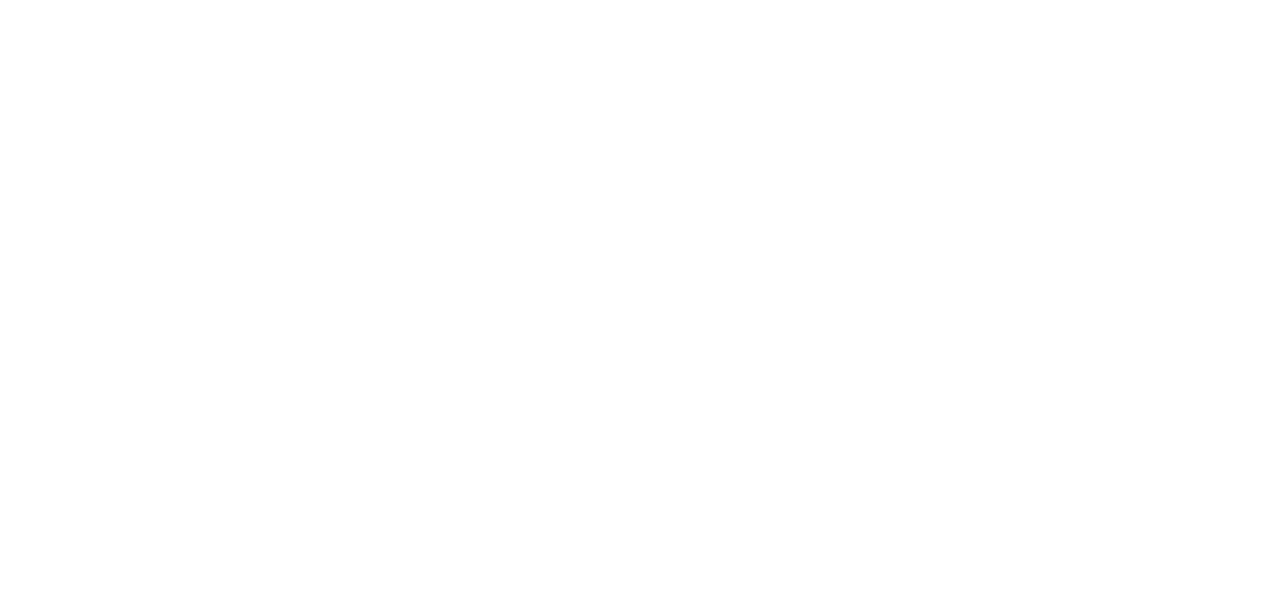
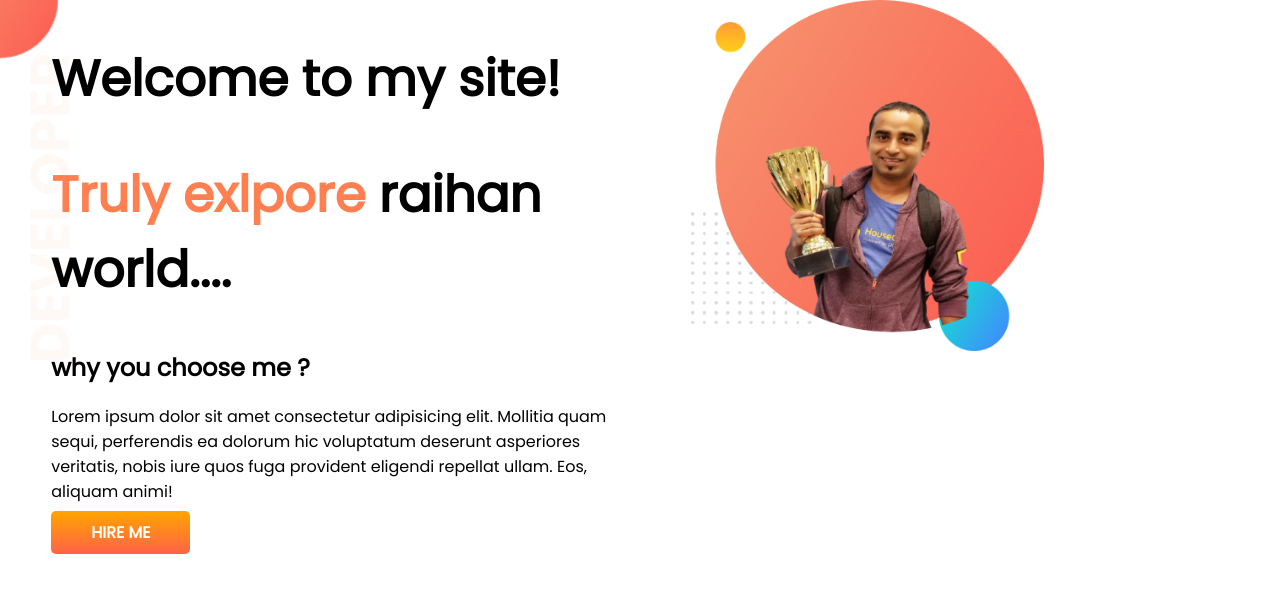
Before and after one commit to Showshad-UIA/Raihan-portfolio, a plain HTML site: page index.html in a window 1280 px wide. Drawn offline with Linux system fonts and the light colour scheme.

Commit message:
top banner added

```diff
--- a/index.html
+++ b/index.html
@@ -2,12 +2,25 @@
 <html lang="en">
 <head>
     <meta charset="UTF-8">
-    <meta http-equiv="X-UA-Compatible" content="IE=edge">
     <meta name="viewport" content="width=device-width, initial-scale=1.0">
-    <title>Raihan portfolio</title>
+    <meta http-equiv="X-UA-Compatible" content="ie=edge">
+    <title>Raihan Website</title>
+    <link href="https://fonts.googleapis.com/css?family=Poppins&display=swap" rel="stylesheet">
     <link rel="stylesheet" href="style.css">
 </head>
 <body>
+   <section class="top-banner">
+    <div class="half-width"><h1>Welcome to my site!</h1>
+        <h1><span id="change">Truly exlpore</span> raihan world....</h1>
+        <h2>why you choose me ?</h2>
+        <p>Lorem ipsum dolor sit amet consectetur adipisicing elit. Mollitia quam sequi, perferendis ea dolorum hic voluptatum deserunt asperiores veritatis, nobis iure quos fuga provident eligendi repellat ullam. Eos, aliquam animi!</p>
 
+    <a class="link-button" target="_blank" href="https://www.linkedin.com/in/raihan-islam-564661190/">HIRE ME</a>
+    </div>
+
+       <div class="half-width"><img src="images/fancy.png" alt="jonker">
+
+    </div>
+   </section>
 </body>
 </html>
--- a/style.css
+++ b/style.css
@@ -0,0 +1,32 @@
+body {
+  font-family: "Poppins", sans-serif;
+  margin: 0;
+}
+h1 {
+  font-size: 50px;
+}
+#change {
+  color: coral;
+}
+section {
+  display: flex;
+}
+.half-width {
+  width: 50%;
+  padding-left: 4%;
+}
+.half-width img {
+  width: 60%;
+}
+.link-button {
+  text-decoration: none;
+  background-image: linear-gradient(orange, tomato);
+  padding: 10px 40px;
+  border-radius: 5px;
+  color: white;
+  font-weight: 700;
+}
+.top-banner {
+  background-image: url(images/top-banner.png);
+  background-repeat: no-repeat;
+}
```
Also changed, not shown: images/dream-bg.png (added), images/exp-bg.png (added), images/fancy.png (added), images/jhankar.png (added), images/jhankar2.png (added), images/my-bg.png (added), images/my-bg2.png (added), images/top-banner.png (added), 8 other files.
